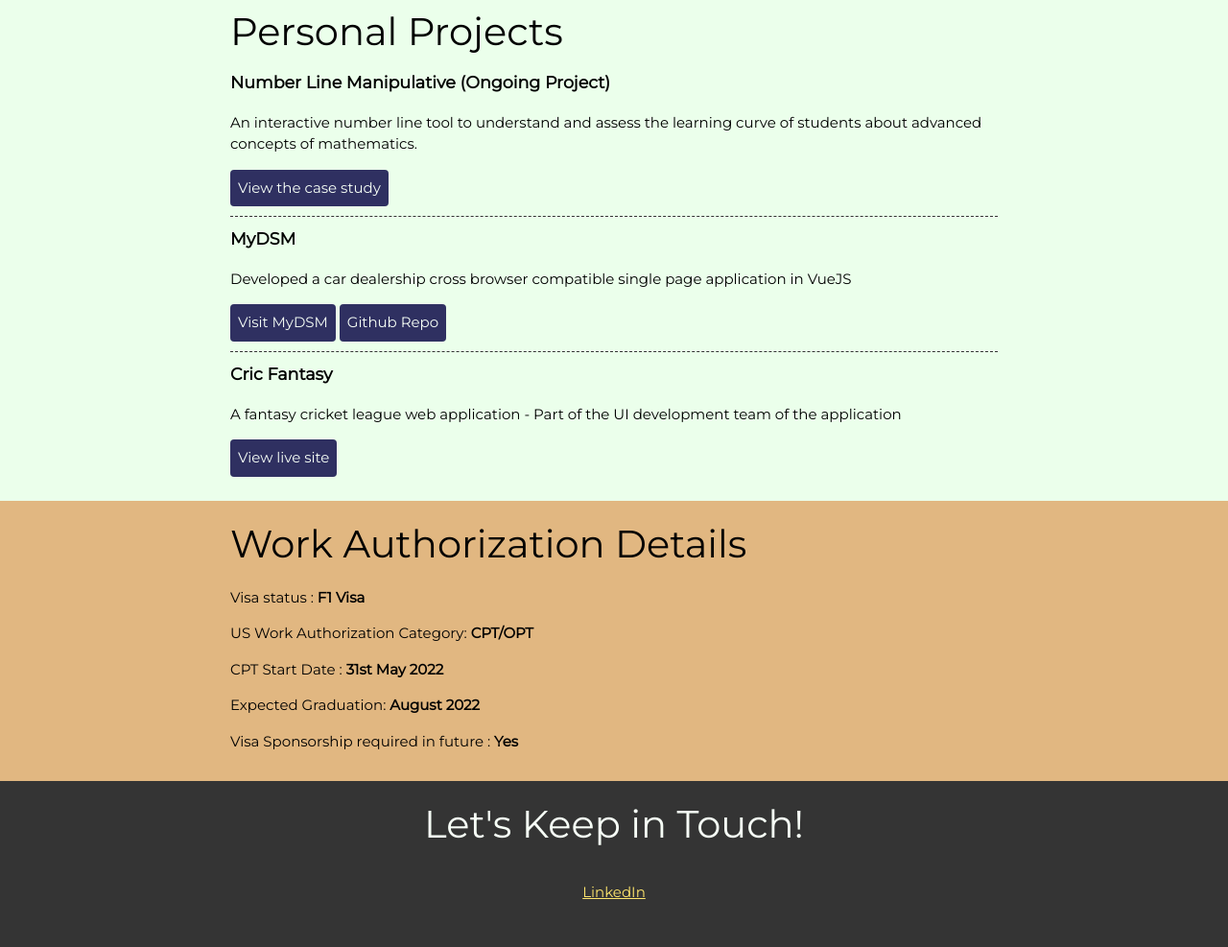
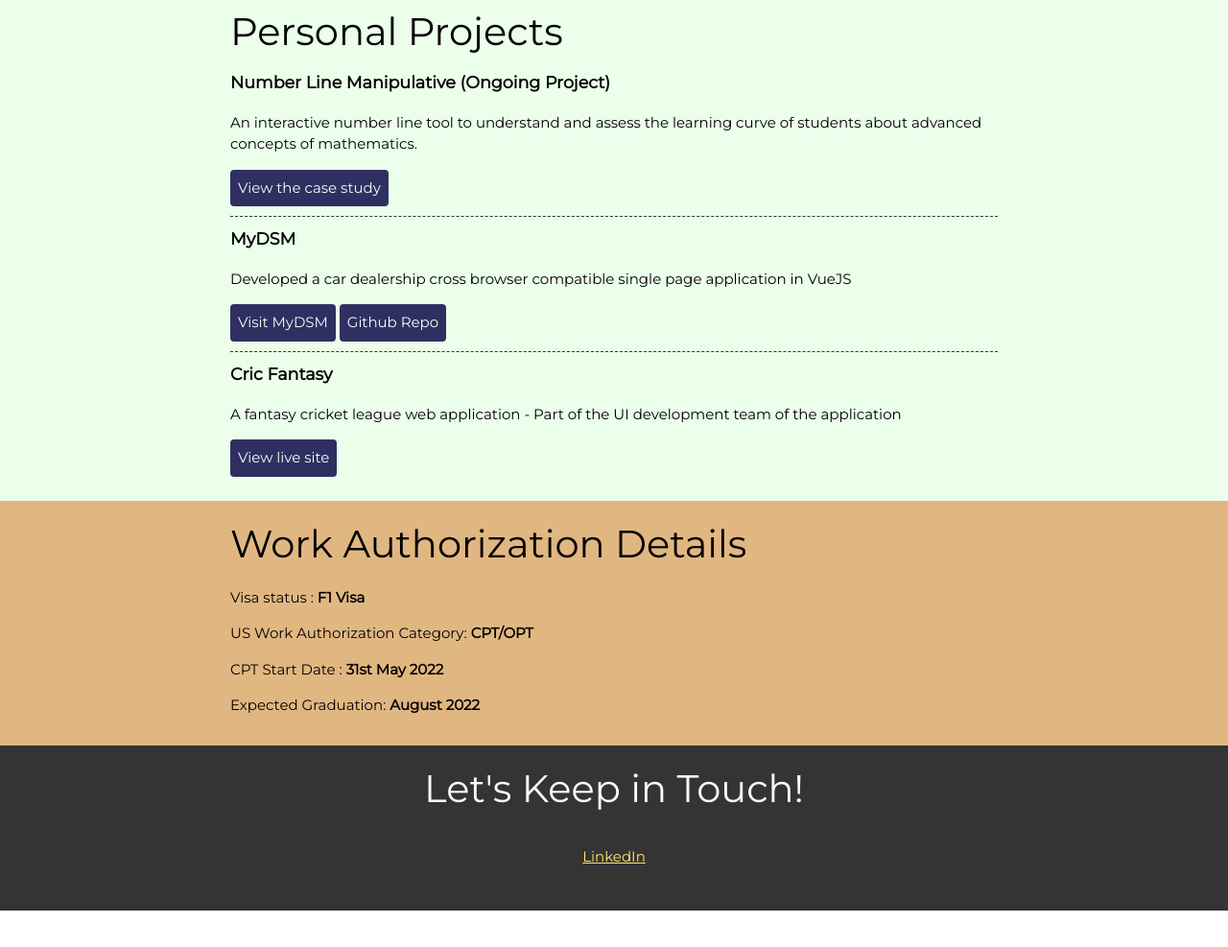
Before and after one commit to heena-begum/heena-begum.github.io, a plain HTML site: page index.html in a window 1280 px wide. Shown: the part 2460-3447 px from the top of the page at 96% size. After the commit the page ends 3409 px from the top, so only its background shows below. Drawn offline with Linux system fonts and the light colour scheme.

Commit message:
Update index.html

```diff
--- a/index.html
+++ b/index.html
@@ -170,7 +170,7 @@ Possesses diverse experience in conducting trend-based research and rendering cr
 			<p>US Work Authorization Category: <b>CPT/OPT</b></p>
 			<p>CPT Start Date : <b>31st May 2022</b></p>
 			<p> Expected Graduation: <b>August 2022</b></p>
-			<p>Visa Sponsorship required in future : <b>Yes</b></p>
+<!-- 			<p>Visa Sponsorship required in future : <b>Yes</b></p> -->
           </section>
       </section>
 
```
